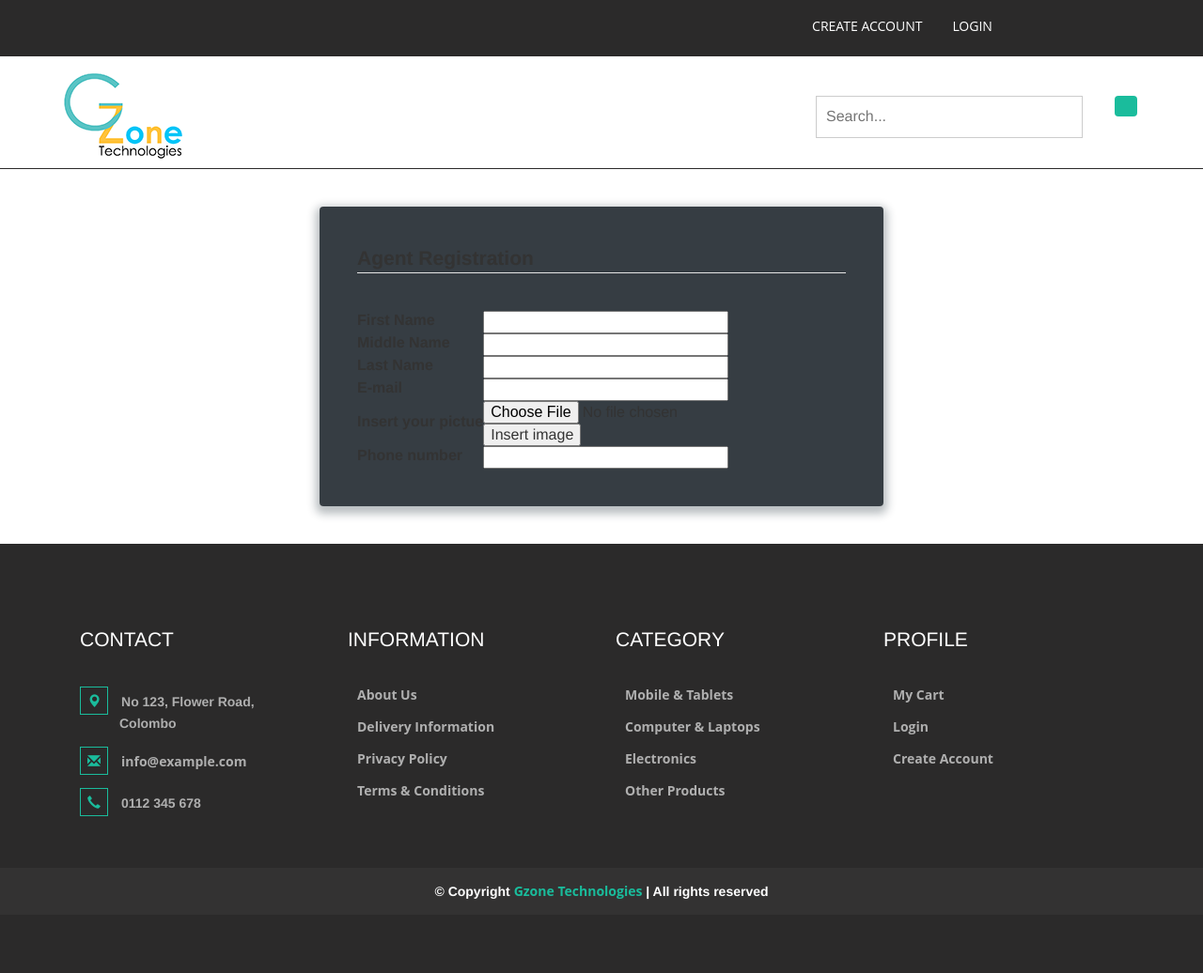
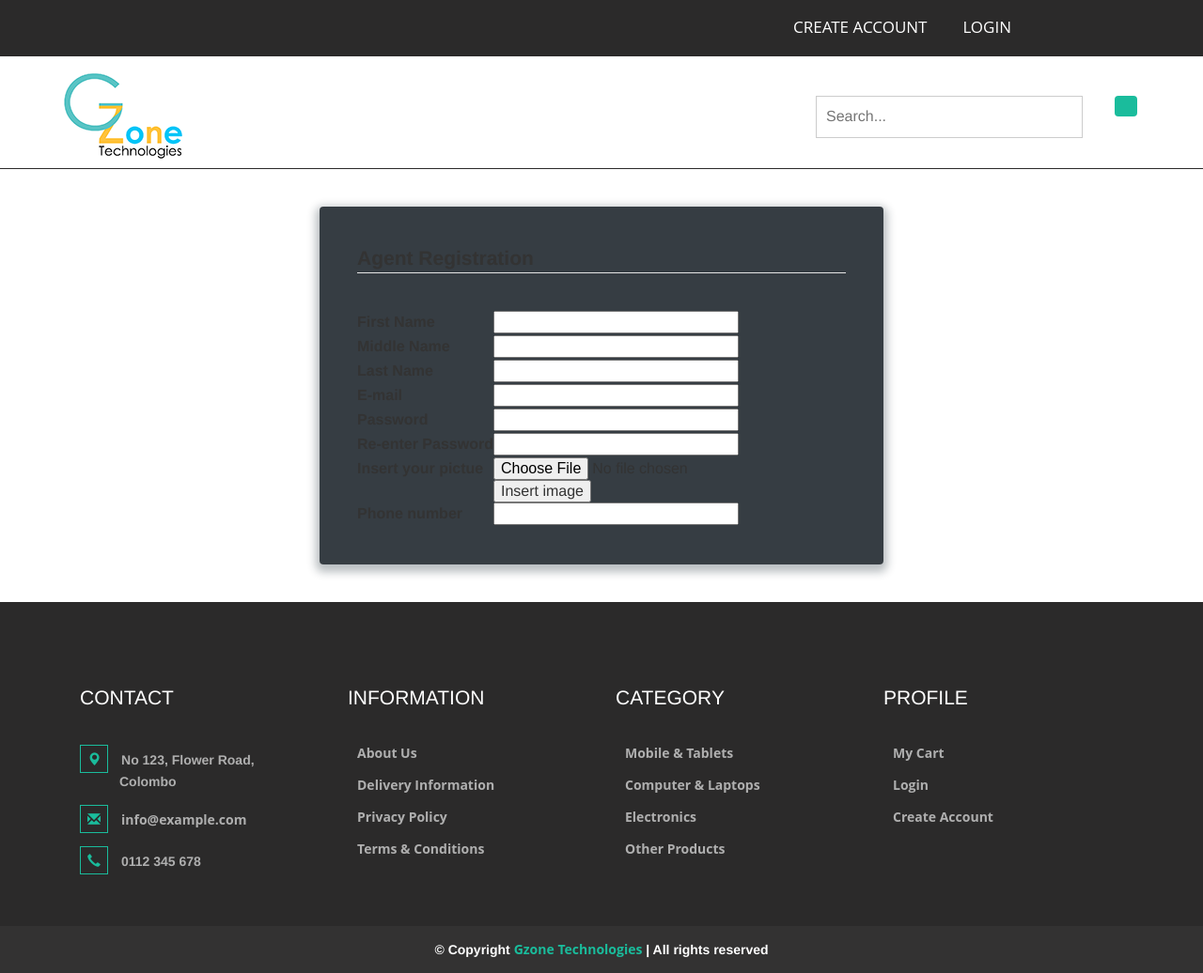
Before and after one commit to DilankaPerera/Test, a PHP site: page /agent_registration.php in a window 1280 px wide. Shown: the whole page at 94% size. Before the commit the page ends 958 px from the top, so only its background shows below. Run offline with PHP 8.4, Linux system fonts and the light colour scheme.

Commit message:
agent-password and re enter password added customer-re enter password added

```diff
--- a/agent_registration.php
+++ b/agent_registration.php
@@ -1,16 +1,13 @@
-
+<?php include_once('header.php'); ?>
 
 <html>
 
 <head>
 <title> Agent Registration  </title>
-<link rel="stylesheet" type="text/css" href="styles/style.css" media="all"/>
+<link rel="stylesheet" type="text/css" href="css/styles.css" media="all"/>
 </head>
 
 <body>
-
-  <?php include_once('templates/header.php'); ?>
-
   <div  >
     <form class="form">
       <fieldset>
@@ -47,6 +44,18 @@
     <td> <input type="varchar" size="25" id="email"></td>
 </tr>
     </div>
+    <div>
+      <tr>
+        <td><label for="pwd"> <b>Password </b> </label></td>
+        <td><input type="password" size="25" id="pwd"></td>
+      </tr>
+    </div>
+    <div>
+      <tr>
+        <td><label for="repwd"> <b> Re-enter Password </b> </label></td>
+        <td><input type="password" size="25" id="repwd"></td>
+      </tr>
+    </div>
 
 <tr>
     <td> <label for="agentpic"> <b>Insert your pictue </b> </label></td>
@@ -70,9 +79,9 @@
   </div>
 
 
-
- <?php include_once('templates/footer.php'); ?>
 </body>
 
 
 </html>
+
+<?php include_once('footer.php'); ?>
--- a/customer_registration.php
+++ b/customer_registration.php
@@ -44,6 +44,12 @@
               <tr>
                 <td><label for="pwd"> <b>Password </b> </label></td>
                 <td><input type="password" size="25" id="pwd"></td>
+              </tr>
+            </div>
+            <div>
+              <tr>
+                <td><label for="repwd"> <b> Re-enter Password </b> </label></td>
+                <td><input type="password" size="25" id="repwd"></td>
               </tr>
             </div>
 
```
